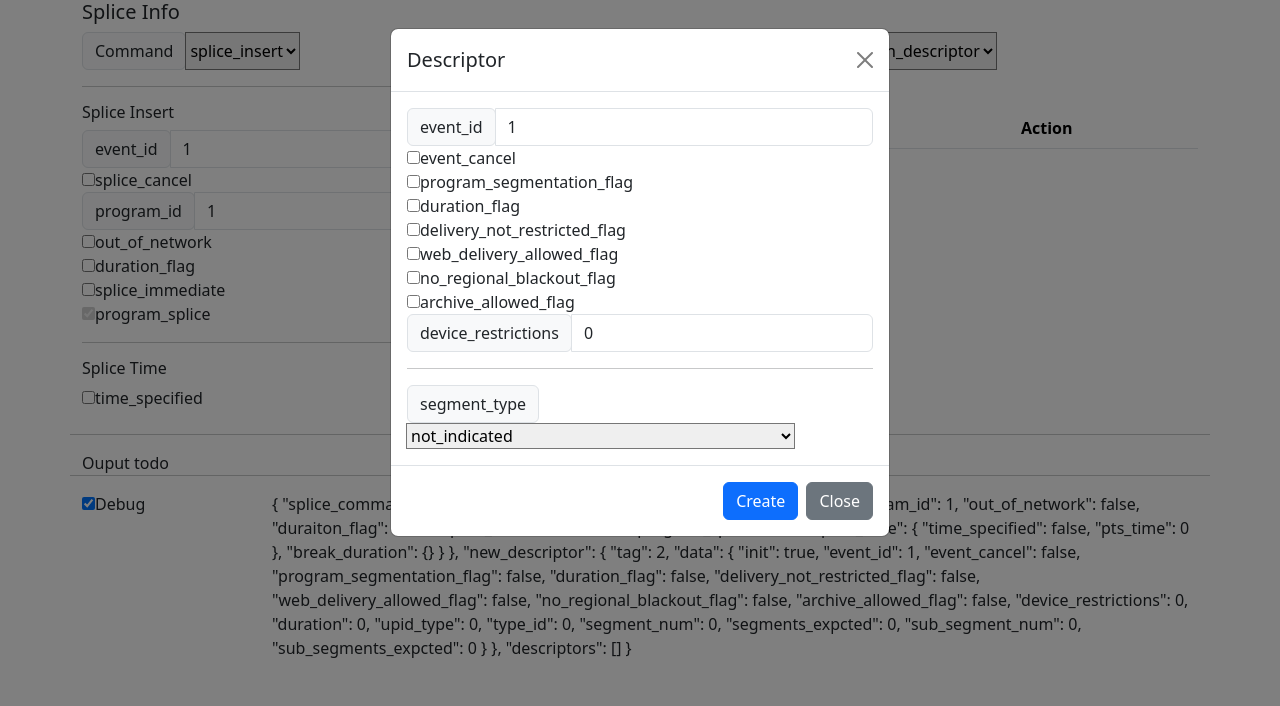
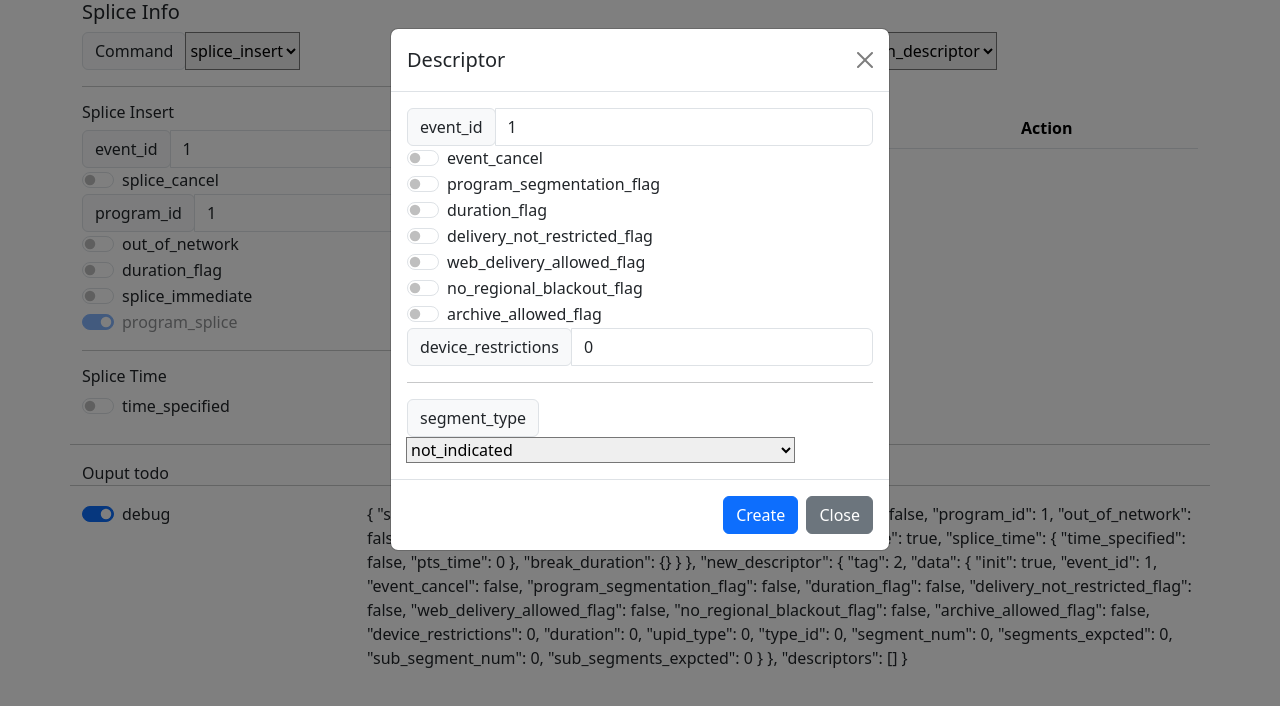
Before and after one commit to hlitpxu/scte35_generator, a Vue app: page / in a window 1280 px wide. Both pictures are taken after a click on the button "Add". Shown: the top 706 px of the page. Built offline with nearby package versions, Linux system fonts and the light colour scheme.

Commit message:
Replace checkbox with switch button.

```diff
--- a/src/components/break_duration.vue
+++ b/src/components/break_duration.vue
@@ -1,9 +1,9 @@
 <template>
     <hr />
     <h6>Break Duration</h6>
-    <div class="custom-control custom-checkbox">
-        <input type="checkbox" class="custom-control-input" v-model="value.auto_return" />
-        <label class="custom-control-label">auto_return</label>
+    <div class="form-check form-switch">
+        <input class="form-check-input" type="checkbox" v-model="value.auto_return">
+        <label class="form-check-label">auto_return</label>
     </div>
 
     <div class="input-group">
--- a/src/components/seg_descriptor.vue
+++ b/src/components/seg_descriptor.vue
@@ -85,40 +85,47 @@ const SEGMENTATION_TYPES_VAL = {
         </div>
         <input type="number" class="form-control" v-model="value.event_id" />
     </div>
-    <div class="custom-control custom-checkbox">
-        <input type="checkbox" class="custom-control-input" v-model="value.event_cancel" />
-        <label class="custom-control-label">event_cancel</label>
+
+    <div class="form-check form-switch">
+        <input class="form-check-input" type="checkbox" v-model="value.event_cancel">
+        <label class="form-check-label">event_cancel</label>
     </div>
 
     <div v-show="!value.event_cancel">
-        <div class="custom-control custom-checkbox">
-            <input type="checkbox" class="custom-control-input" v-model="value.program_segmentation_flag" />
-            <label class="custom-control-label">program_segmentation_flag</label>
+
+        <div class="form-check form-switch">
+            <input class="form-check-input" type="checkbox" v-model="value.program_segmentation_flag">
+            <label class="form-check-label">program_segmentation_flag</label>
         </div>
 
-        <div class="custom-control custom-checkbox">
-            <input type="checkbox" class="custom-control-input" v-model="value.duration_flag" />
-            <label class="custom-control-label">duration_flag</label>
+        <div class="form-check form-switch">
+            <input class="form-check-input" type="checkbox" v-model="value.duration_flag">
+            <label class="form-check-label">duration_flag</label>
         </div>
 
-        <div class="custom-control custom-checkbox">
-            <input type="checkbox" class="custom-control-input" v-model="value.delivery_not_restricted_flag" />
-            <label class="custom-control-label">delivery_not_restricted_flag</label>
+        <div class="form-check form-switch">
+            <input class="form-check-input" type="checkbox" v-model="value.delivery_not_restricted_flag">
+            <label class="form-check-label">delivery_not_restricted_flag</label>
         </div>
 
         <div v-show="!value.delivery_not_restricted_flag">
-            <div class="custom-control custom-checkbox">
-                <input type="checkbox" class="custom-control-input" v-model="value.web_delivery_allowed_flag" />
-                <label class="custom-control-label">web_delivery_allowed_flag</label>
+            <div class="form-check form-switch">
+                <input class="form-check-input" type="checkbox" v-model="value.web_delivery_allowed_flag">
+                <label class="form-check-label">web_delivery_allowed_flag</label>
             </div>
-            <div class="custom-control custom-checkbox">
-                <input type="checkbox" class="custom-control-input" v-model="value.no_regional_blackout_flag" />
-                <label class="custom-control-label">no_regional_blackout_flag</label>
+
+
+            <div class="form-check form-switch">
+                <input class="form-check-input" type="checkbox" v-model="value.no_regional_blackout_flag">
+                <label class="form-check-label">no_regional_blackout_flag</label>
             </div>
-            <div class="custom-control custom-checkbox">
-                <input type="checkbox" class="custom-control-input" v-model="value.archive_allowed_flag" />
-                <label class="custom-control-label">archive_allowed_flag</label>
+
+
+            <div class="form-check form-switch">
+                <input class="form-check-input" type="checkbox" v-model="value.archive_allowed_flag">
+                <label class="form-check-label">archive_allowed_flag</label>
             </div>
+
             <div class="input-group">
                 <div class="input-group-prepend">
                     <span class="input-group-text">device_restrictions</span>
--- a/src/components/splice_info.vue
+++ b/src/components/splice_info.vue
@@ -54,12 +54,12 @@ var splice_info = reactive({
                 </div>
                 <!-- command content -->
                 <div v-if="splice_info.splice_command.type == COMMAND_TYPES_VAL.SPLICE_INSERT">
-                    <hr/>
+                    <hr />
                     <SpliceInsert v-model="splice_info.splice_command.data" />
                 </div>
                 <div v-else-if="splice_info.splice_command.type == COMMAND_TYPES_VAL.TIME_SIGNAL">
-                    <hr/>
-                    <TimeSignal v-model="splice_info.splice_command.data"/>
+                    <hr />
+                    <TimeSignal v-model="splice_info.splice_command.data" />
                 </div>
             </div>
             <div class="col-6">
@@ -120,10 +120,10 @@ var splice_info = reactive({
         <!-- debug panel -->
         <div class="row">
             <hr />
-            <div class="col-2">
-                <div class="custom-control custom-checkbox">
-                    <input type="checkbox" class="custom-control-input" v-model="enable_debug">
-                    <label class="custom-control-label">Debug</label>
+            <div class="col-3">
+                <div class="form-check form-switch">
+                    <input class="form-check-input" type="checkbox" v-model="enable_debug">
+                    <label class="form-check-label">debug</label>
                 </div>
             </div>
             <div class="col">
--- a/src/components/splice_insert.vue
+++ b/src/components/splice_insert.vue
@@ -7,9 +7,9 @@
     <input type="number" class="form-control" v-model="value.event_id" />
   </div>
 
-  <div>
-    <input type="checkbox" class="custom-control-input" v-model="value.splice_cancel">
-    <label class="custom-control-label">splice_cancel</label>
+  <div class="form-check form-switch">
+    <input class="form-check-input" type="checkbox" v-model="value.splice_cancel">
+    <label class="form-check-label">splice_cancel</label>
   </div>
 
   <div v-if="!value.splice_cancel">
@@ -20,28 +20,28 @@
       <input type="number" class="form-control" v-model="value.program_id" />
     </div>
 
-    <div class="custom-control custom-checkbox">
-      <input type="checkbox" class="custom-control-input" v-model="value.out_of_network">
-      <label class="custom-control-label">out_of_network</label>
+    <div class="form-check form-switch">
+      <input class="form-check-input" type="checkbox" v-model="value.out_of_network">
+      <label class="form-check-label">out_of_network</label>
     </div>
 
-    <div class="custom-control custom-checkbox">
-      <input type="checkbox" class="custom-control-input" v-model="value.duration_flag">
-      <label class="custom-control-label">duration_flag</label>
+    <div class="form-check form-switch">
+      <input class="form-check-input" type="checkbox" v-model="value.duration_flag">
+      <label class="form-check-label">duration_flag</label>
     </div>
 
-    <div class="custom-control custom-checkbox">
-      <input type="checkbox" class="custom-control-input" v-model="value.splice_immediate">
-      <label class="custom-control-label">splice_immediate</label>
+    <div class="form-check form-switch">
+      <input class="form-check-input" type="checkbox" v-model="value.splice_immediate">
+      <label class="form-check-label">splice_immediate</label>
     </div>
 
-    <div class="custom-control custom-checkbox">
-      <input type="checkbox" class="custom-control-input" v-model="value.program_splice" disabled>
-      <label class="custom-control-label">program_splice</label>
+    <div class="form-check form-switch">
+      <input class="form-check-input" type="checkbox" v-model="value.program_splice" disabled>
+      <label class="form-check-label">program_splice</label>
     </div>
 
     <div v-if="value.program_splice && !value.splice_immediate">
-      <hr/>
+      <hr />
       <SpliceTime v-model="value.splice_time" />
     </div>
 
--- a/src/components/splice_time.vue
+++ b/src/components/splice_time.vue
@@ -1,8 +1,8 @@
 <template>
   <h6>Splice Time</h6>
-  <div class="custom-control custom-checkbox">
-    <input type="checkbox" class="custom-control-input" v-model="value.time_specified" />
-    <label class="custom-control-label">time_specified</label>
+  <div class="form-check form-switch">
+    <input class="form-check-input" type="checkbox" v-model="value.time_specified">
+    <label class="form-check-label">time_specified</label>
   </div>
 
   <div v-if="value.time_specified" class="input-group">
```
